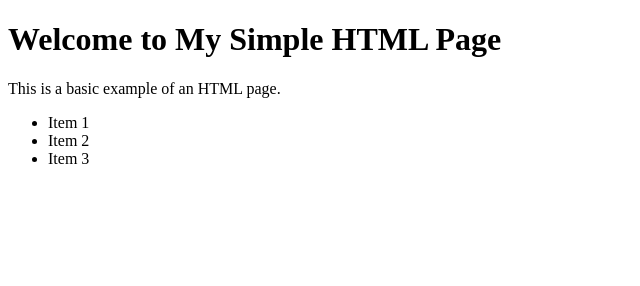
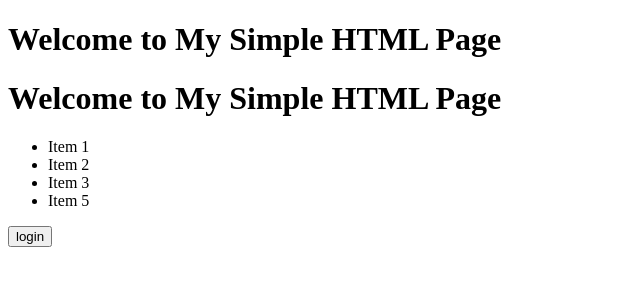
Before and after one commit to bhoomicaachaiah/Bhoomica-Achaiah-, a plain HTML site: page index.html in a window 1280 px wide. Shown: the whole page, without its empty margins (0-640 px from the left). Drawn offline with Linux system fonts and the light colour scheme.

Commit message:
login functionality

```diff
--- a/index.html
+++ b/index.html
@@ -5,11 +5,13 @@
 </head>
 <body>
     <h1>Welcome to My Simple HTML Page</h1>
-    <p>This is a basic example of an HTML page.</p>
-    <ul>
+<h1>Welcome to My Simple HTML Page</h1>
+       <ul>
         <li>Item 1</li>
         <li>Item 2</li>
         <li>Item 3</li>
+	<li>Item 5</li>
     </ul>
+<button>login</button>
 </body>
 </html>
```
Also changed, not shown: script.jss.txt, style.css.txt (deleted), stylish.css.txt (added), testcheck.txt (added).
